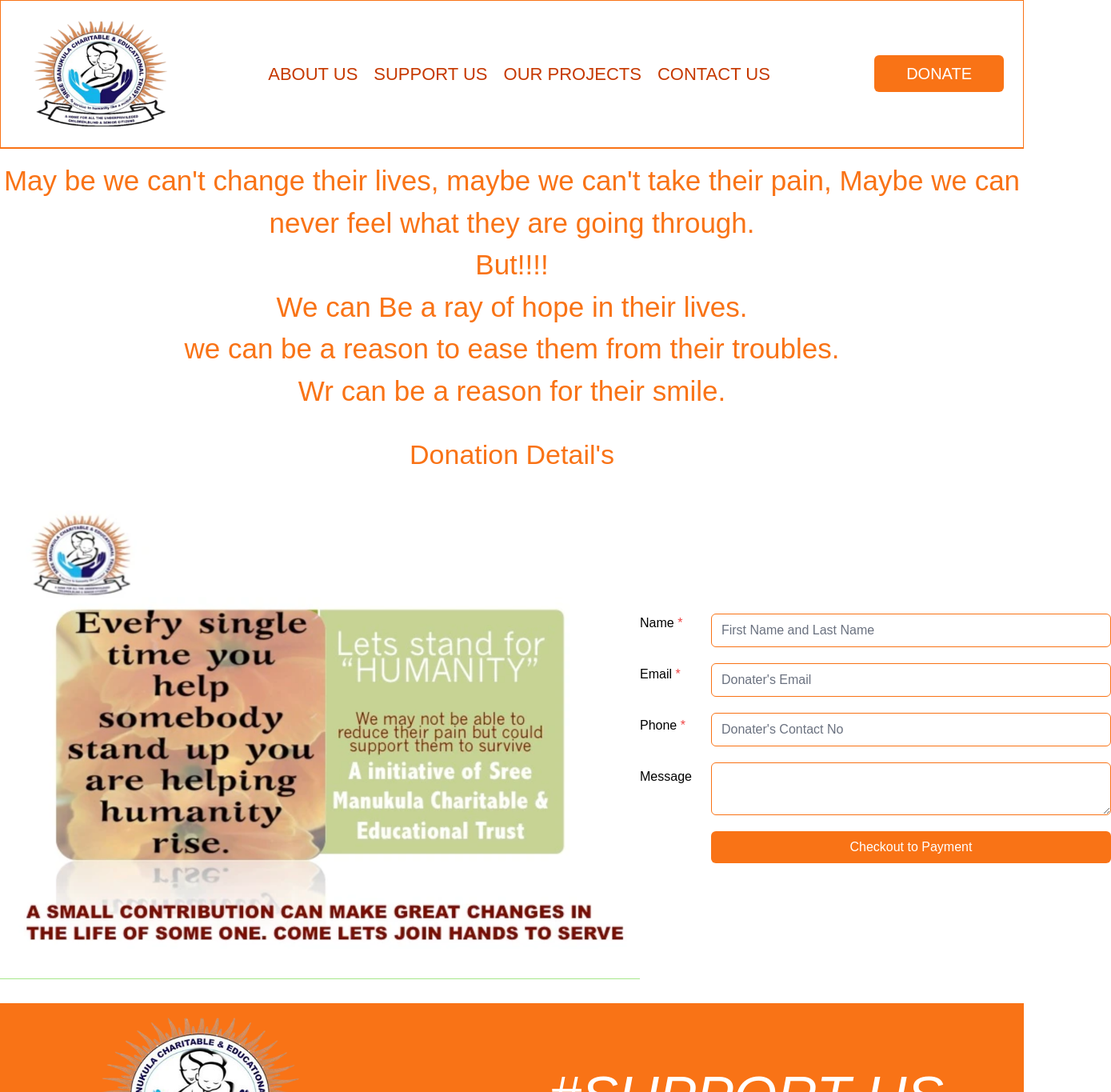
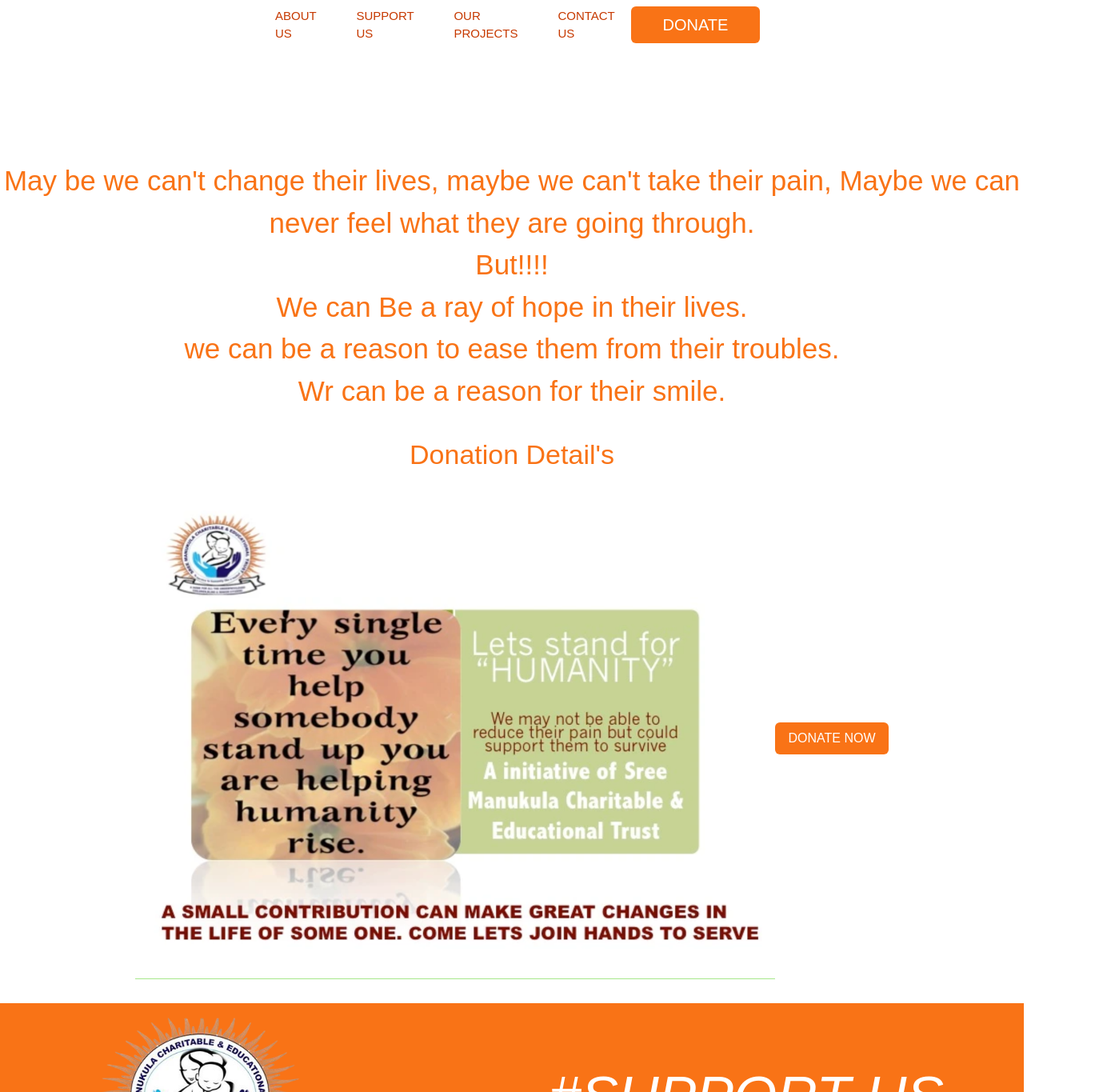
Before and after one commit to AjayFCS/MANUKULA, a Next.js app: page /donate in a window 1280 px wide. Shown: the top 1365 px of the page at 80% size, 1389 px wide, since content can reach past the window. Built offline with nearby package versions, Linux system fonts and the light colour scheme.

Commit message:
payment link integration

```diff
--- a/components/footer.tsx
+++ b/components/footer.tsx
@@ -23,7 +23,7 @@ function Footer() {
         <h1 className="text-[40px] text-center text-white italic">
           &ldquo; We May Not be able to reduce their pain but could support them to survive &ldquo;
         </h1>
-        <Link href="/donate">
+        <Link href="https://razorpay.me/@sreemanukulacharitableeducati">
           <h1 className="self-center donate-button w-fit bg-white h-fit px-10 py-2 text-[20px] text-orange rounded-md">
             DONATE NOW
           </h1>
--- a/components/navBar.tsx
+++ b/components/navBar.tsx
@@ -24,11 +24,12 @@ function NavBar() {
 
 
   return (
-    <nav className={`bg-nav-background fixed z-10 w-full flex justify-between px-6 py-5 border border-orange-500 border-b-2 ${isScrolled ? styles.scrolled : ""}`}>
-      <div>
-       <Link href="/"><Image src="/manukula_logo.jpg" alt="Manukula_Logo" width={200} height={200} /></Link>
+    <nav className={`fixed z-10 w-full flex justify-center items-center py-2  ${isScrolled ? styles.scrolled : ""}`}>
+      <div className="container w-full items-center justify-between">
+      <div className="">
+       <Link href="/"><Image src="/manukula_logo.jpg" alt="Manukula_Logo" style={{width:'50px'}} width={100} height={100} /></Link>
       </div>
-      <div className="flex justify-between gap-5 self-center h-full text-[22px]">
+      <div className="flex gap-[50px] h-full text-[15px]">
         <Link href="/AboutUs">
           <p className="nav-link">ABOUT US</p>
         </Link>
@@ -46,11 +47,12 @@ function NavBar() {
         </Link> */}
       </div>
       <div className="ml-[20px] h-full self-center">
-        <Link href="/donate">
+        <Link href="https://razorpay.me/@sreemanukulacharitableeducati">
           <h1 className="donate-button bg-orange-500 h-full px-10 py-2 flex items-center justify-center text-[20px] text-white rounded-md">
             DONATE
           </h1>
         </Link>
+      </div>
       </div>
 
       <style jsx>{`
--- a/pages/_app.tsx
+++ b/pages/_app.tsx
@@ -1,11 +1,13 @@
 import type { AppProps } from "next/app";
+import { Playfair } from "next/font/google";
 import "../styles/globals.css";
 import NavBar from "@/components/navBar";
 import Footer from "@/components/footer";
 export default function App({ Component, pageProps }: AppProps) {
   return (
     <div>
-      <NavBar /> <Component {...pageProps} /><Footer/>
+      <NavBar /> <Component {...pageProps} />
+      <Footer />
     </div>
   );
 }
--- a/pages/donate.tsx
+++ b/pages/donate.tsx
@@ -55,7 +55,7 @@ function Donation() {
           onSubmit={handleSubmit}
           className="flex flex-row gap-6 self-center"
         >
-          <div className="flex flex-col gap-10">
+          {/* <div className="flex flex-col gap-10">
             <label>
               Name <span className="text-red-500">*</span>
             </label>
@@ -66,9 +66,9 @@ function Donation() {
               Phone <span className="text-red-500">*</span>
             </label>
             <label>Message</label>
-          </div>
+          </div> */}
           <div className="flex flex-col gap-5">
-          <input
+          {/* <input
             className="rounded-md border border-orange-500 border-3 w-[500px]"
             type="text"
             name="name"
@@ -100,13 +100,14 @@ function Donation() {
             name="message"
             value={formData.message}
             onChange={handleTextAreaChange}
-          ></textarea>
-            <button
+          ></textarea> */}
+            <a
+              href="https://razorpay.me/@sreemanukulacharitableeducati"
               type="submit"
               className="bg-orange-500 rounded-md px-4 py-2 text-white"
             >
-              Checkout to Payment
-            </button>
+              DONATE NOW
+            </a>
           </div>
         </form>
       </div>
--- a/styles/globals.css
+++ b/styles/globals.css
@@ -82,5 +82,5 @@
   box-sizing: border-box;
   padding: 0;
   margin: 0;
-  font-family:'Bebas Neue', sans-serif;
+  font-family:'playfair', sans-serif;
 }
```
